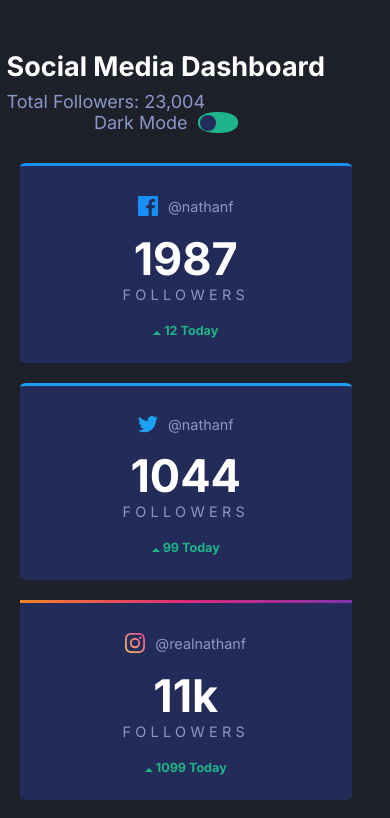
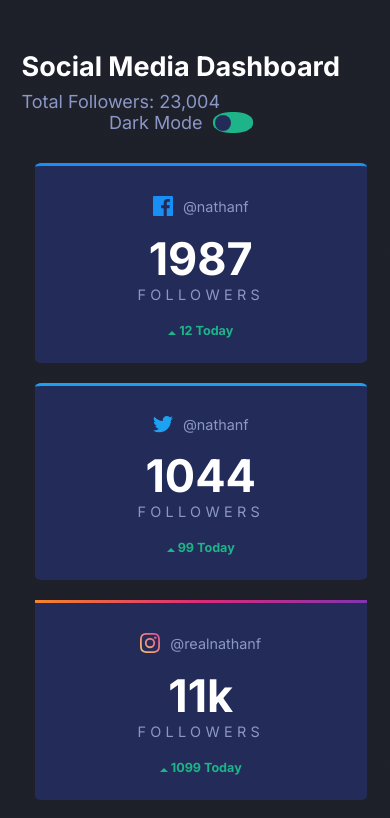
Before and after one commit to andersonrodrigod/social-media-dashboard-with-theme-switcher-master, a plain HTML site: page index.html in a window 390 px wide. Shown: the top 818 px of the page. Drawn offline with Linux system fonts and the light colour scheme.

Commit message:
espero que seja a ultima

```diff
--- a/style.css
+++ b/style.css
@@ -295,7 +295,7 @@ a {
         flex-direction: column;
         justify-content: center;
         width: 85vw;
-        margin-left: 0px;
+        margin-left: 15px;
         margin-right: 0px;
     }
 
@@ -316,7 +316,7 @@ a {
         display: flex;
         flex-direction: column;
         width: 85vw;
-        margin-left: 20px;
+        margin-left: 35px;
         margin-right: 0px;
     }
 
```
